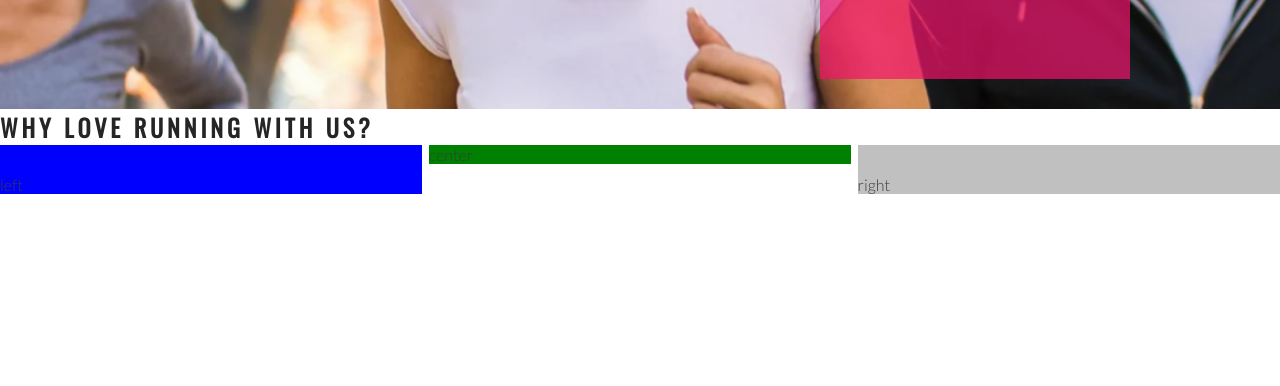
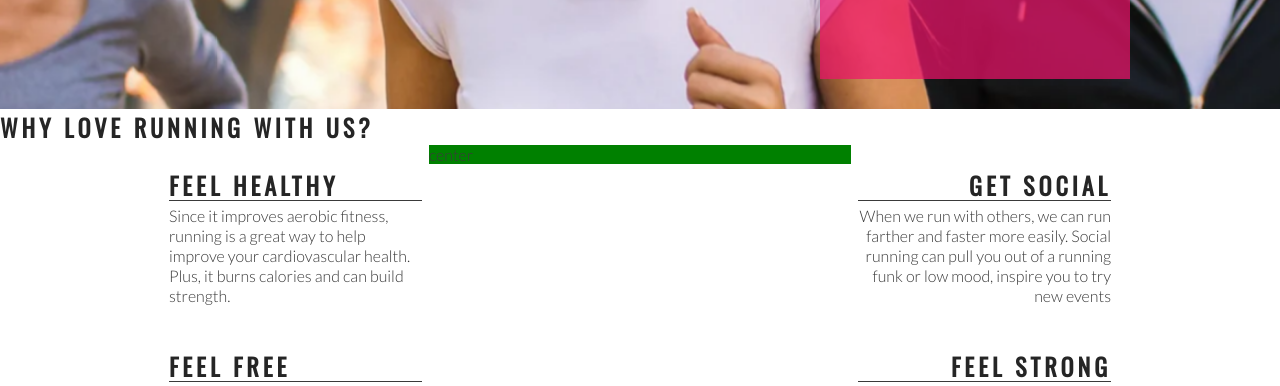
Before and after one commit to emmajdaniel96/love-running, a plain HTML site: page index.html in a window 1280 px wide. Shown: the part 566-952 px from the top of the page. Drawn offline with nearby package versions, Linux system fonts and the light colour scheme.

Commit message:
Add right about section content and style

```diff
--- a/assets/css/style.css
+++ b/assets/css/style.css
@@ -123,14 +123,12 @@ animation-fill-mode: forwards;
     padding-top: 30px;
     width: 33%;
     float: left;
-    background-color: blue;
 }
 
 #right-about {
     padding-top: 30px;
     width: 33%;
     float: right;
-    background-color: silver;
 }
 
 #center-about {
@@ -138,3 +136,33 @@ animation-fill-mode: forwards;
     margin: 0 auto;
     background-color: green;
 }
+
+hr {
+    border-top: 1px solid #3a3a3a;
+    width: 100%;
+    margin: 5px 0;
+}
+
+.left-about-heading {
+    width: 60%;
+    float: right;
+    line-height: 20px;
+    clear: both;
+    margin-bottom: 50px;
+}
+
+.right-about-heading {
+    width: 60%;
+    float: left;
+    line-height: 20px;
+    clear: both;
+    margin-bottom: 50px;
+}
+
+.right-about-heading h2 {
+    text-align: right;
+}
+
+.right-about-heading p {
+    text-align: right;
+}
--- a/index.html
+++ b/index.html
@@ -42,8 +42,34 @@
 
     <section id="club-ethos">
         <h1>Why Love Running With Us?</h1>
-        <div id="left-about">left </div>
-        <div id="right-about">right</div>
+        <div id="left-about">
+            <div class="left-about-heading">
+                <h2>Feel Healthy</h2>
+                <hr>
+                <p>
+                    Since it improves aerobic fitness, running is a great way to help improve your cardiovascular health. Plus, it burns calories and can build strength.
+                </p>
+            </div>
+            <div class="left-about-heading">
+                <h2>Feel Free</h2>
+                <hr>
+                <p>
+                    Physical exercise, running included, is known to release endorphins in the brain. Endorphins make you more energetic, more awake and, yes, happier.
+                </p>
+            </div>
+        </div>
+        <div id="right-about">
+            <div class="right-about-heading">
+                <h2>Get Social</h2>
+                <hr>
+                <p>When we run with others, we can run farther and faster more easily. Social running can pull you out of a running funk or low mood, inspire you to try new events</p>
+            </div>
+            <div class="right-about-heading">
+                <h2>Feel Strong</h2>
+                <hr>
+                <p>Running strengthens your heart by pumping blood more effectively through your body.</p>
+            </div>
+        </div>
         <div id="center-about">center</div>
     </section>
 
```
